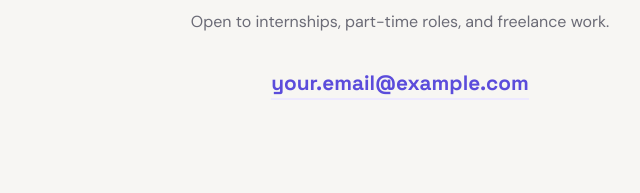
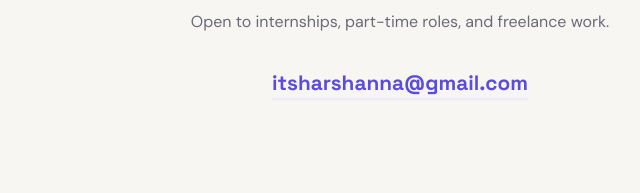
Before and after one commit to pharshanna/pharshanna.github.io, a plain HTML site: page index.html in a window 1280 px wide. Shown: the part 3602-3795 px from the top of the page, 240-880 px from the left. Drawn offline with Linux system fonts and the light colour scheme.

Commit message:
Update email address in contact section

```diff
--- a/index.html
+++ b/index.html
@@ -549,7 +549,7 @@
     <div class="section-label">Get in touch</div>
     <h2 class="section-title">Let's connect</h2>
     <p>Open to internships, part-time roles, and freelance work.</p>
-    <a href="mailto:your.email@example.com" class="email-link">your.email@example.com</a>
+    <a href="mailto:your.email@example.com" class="email-link">itsharshanna@gmail.com</a>
 </section>
 
 <footer>
```
